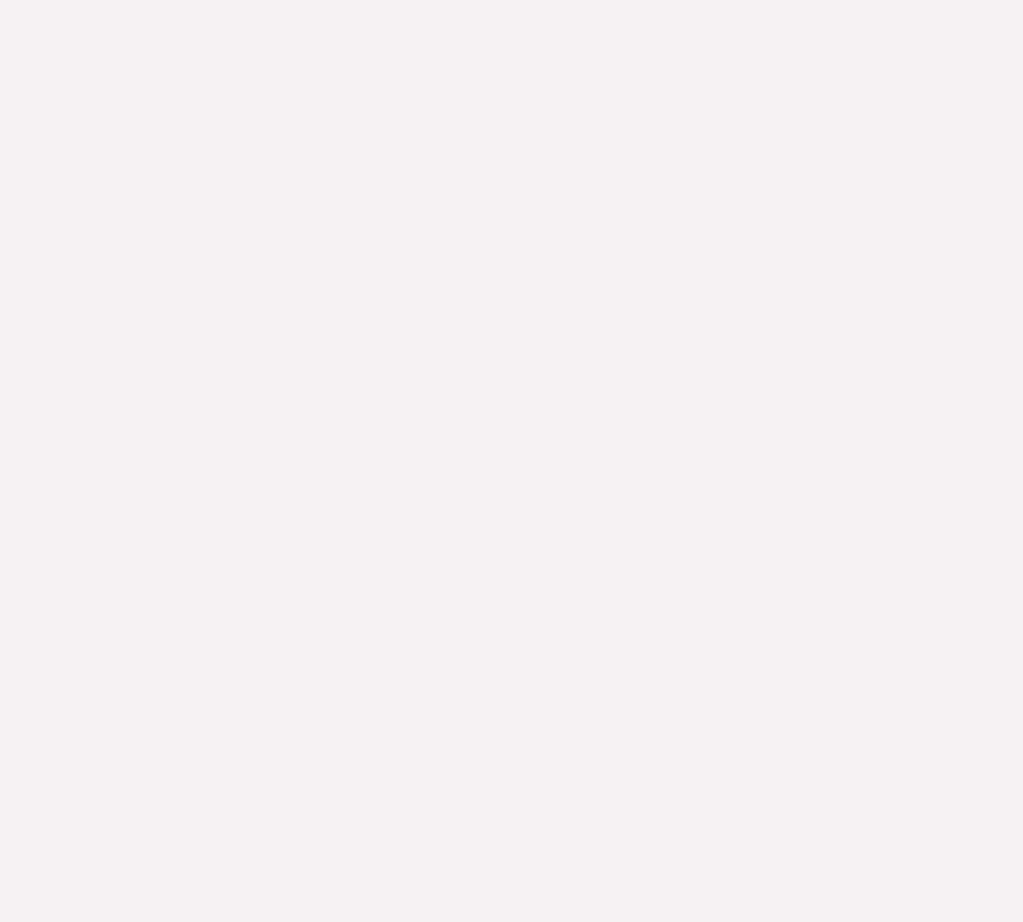
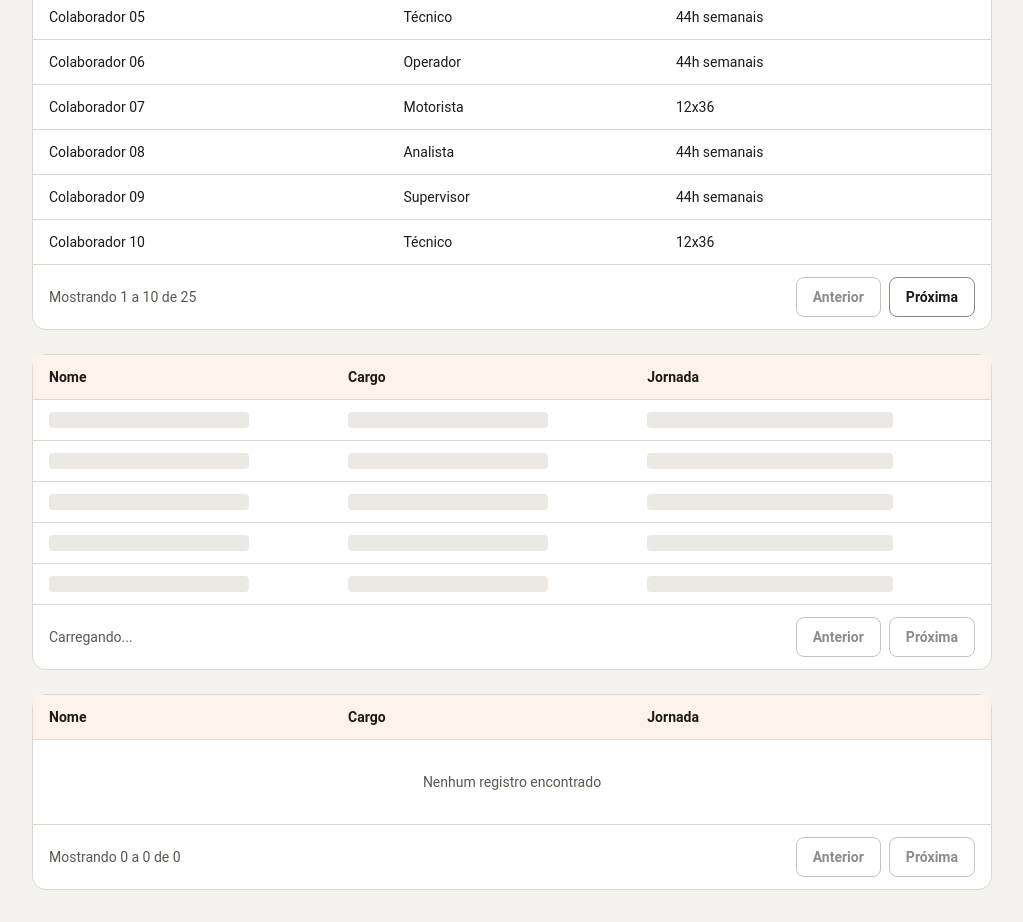
Before and after one commit to EnricoPesso/scua-redesign, a React app in the folder design-system/: page / in a window 1280 px wide. Shown: the part 700-1622 px from the top of the page, without its empty margins (128-1151 px from the left). Before the commit the page ends 800 px from the top, so only its background shows below. Built offline with nearby package versions, Linux system fonts and the light colour scheme; the HTML template or start-up script is replaced by a standard one.

Commit message:
feat(design-system): tabela com paginação, carregando e vazio

```diff
--- a/design-system/src/App.tsx
+++ b/design-system/src/App.tsx
@@ -1,6 +1,22 @@
 import { PlusIcon } from "lucide-react"
 import { Button } from "@/components/ui/button"
+import { DataTable } from "@/components/ui/data-table"
 import { Field } from "@/components/ui/field"
+
+type Pessoa = { nome: string; cargo: string; jornada: string }
+
+const cargos = ["Operador", "Motorista", "Analista", "Supervisor", "Técnico"]
+const pessoas: Pessoa[] = Array.from({ length: 25 }, (_, i) => ({
+  nome: `Colaborador ${String(i + 1).padStart(2, "0")}`,
+  cargo: cargos[i % cargos.length],
+  jornada: i % 3 === 0 ? "12x36" : "44h semanais",
+}))
+
+const colunas = [
+  { key: "nome", header: "Nome" },
+  { key: "cargo", header: "Cargo" },
+  { key: "jornada", header: "Jornada" },
+]
 
 export default function App() {
   return (
@@ -27,6 +43,13 @@ export default function App() {
           <Field label="Matrícula" inputProps={{ disabled: true, defaultValue: "000123" }} />
         </div>
       </section>
+
+      <section aria-labelledby="tabelas" className="flex flex-col gap-6">
+        <h2 id="tabelas" className="text-lg font-bold">Tabelas</h2>
+        <DataTable columns={colunas} rows={pessoas} caption="Colaboradores (25 linhas)" />
+        <DataTable columns={colunas} rows={pessoas} caption="Colaboradores carregando" loading />
+        <DataTable columns={colunas} rows={[] as Pessoa[]} caption="Colaboradores sem registros" />
+      </section>
     </main>
   )
 }
--- /dev/null
+++ b/design-system/src/components/ui/data-table.tsx
@@ -0,0 +1,105 @@
+import { useState, type ReactNode } from "react"
+import { Button } from "@/components/ui/button"
+import { paginate } from "@/lib/paginate"
+
+type Column<T> = {
+  key: string
+  header: string
+  render?: (row: T) => ReactNode
+}
+
+type DataTableProps<T> = {
+  columns: Column<T>[]
+  rows: T[]
+  caption: string
+  pageSize?: number
+  loading?: boolean
+  empty?: ReactNode
+}
+
+const SKELETON_ROWS = 5
+
+function DataTable<T extends Record<string, unknown>>({
+  columns,
+  rows,
+  caption,
+  pageSize = 10,
+  loading = false,
+  empty = "Nenhum registro encontrado",
+}: DataTableProps<T>) {
+  const [requestedPage, setRequestedPage] = useState(1)
+  const info = paginate({ total: rows.length, page: requestedPage, pageSize })
+  const visible = rows.slice(info.from === 0 ? 0 : info.from - 1, info.to)
+
+  return (
+    <div className="rounded-lg border border-border bg-card" aria-busy={loading || undefined}>
+      <div className="overflow-x-auto">
+        <table className="w-full border-collapse text-left text-sm">
+          <caption className="sr-only">{caption}</caption>
+          <thead className="bg-[var(--color-surface-muted)]">
+            <tr>
+              {columns.map((col) => (
+                <th key={col.key} scope="col" className="px-4 py-3 font-semibold whitespace-nowrap text-foreground">
+                  {col.header}
+                </th>
+              ))}
+            </tr>
+          </thead>
+          <tbody>
+            {loading
+              ? Array.from({ length: SKELETON_ROWS }, (_, i) => (
+                  <tr key={i} className="border-t border-border">
+                    {columns.map((col) => (
+                      <td key={col.key} className="px-4 py-3">
+                        <span aria-hidden className="block h-4 w-3/4 animate-pulse rounded-sm bg-muted motion-reduce:animate-none" />
+                      </td>
+                    ))}
+                  </tr>
+                ))
+              : visible.length === 0
+                ? (
+                    <tr className="border-t border-border">
+                      <td colSpan={columns.length} className="px-4 py-8 text-center text-muted-foreground">
+                        {empty}
+                      </td>
+                    </tr>
+                  )
+                : visible.map((row, i) => (
+                    <tr key={info.from + i} className="border-t border-border hover:bg-[var(--scua-gray-50)]">
+                      {columns.map((col) => (
+                        <td key={col.key} className="px-4 py-3 text-foreground">
+                          {col.render ? col.render(row) : (row[col.key] as ReactNode)}
+                        </td>
+                      ))}
+                    </tr>
+                  ))}
+          </tbody>
+        </table>
+      </div>
+      <div className="flex flex-wrap items-center justify-between gap-3 border-t border-border px-4 py-3">
+        <p className="text-sm text-muted-foreground" role="status">
+          {loading ? "Carregando..." : `Mostrando ${info.from} a ${info.to} de ${rows.length}`}
+        </p>
+        <div className="flex gap-2">
+          <Button
+            variant="secondary"
+            disabled={loading || !info.hasPrev}
+            onClick={() => setRequestedPage(info.page - 1)}
+          >
+            Anterior
+          </Button>
+          <Button
+            variant="secondary"
+            disabled={loading || !info.hasNext}
+            onClick={() => setRequestedPage(info.page + 1)}
+          >
+            Próxima
+          </Button>
+        </div>
+      </div>
+    </div>
+  )
+}
+
+export { DataTable }
+export type { Column, DataTableProps }
--- /dev/null
+++ b/design-system/src/lib/paginate.ts
@@ -0,0 +1,17 @@
+export type PageInput = { total: number; page: number; pageSize: number }
+export type PageInfo = {
+  page: number
+  pageCount: number
+  from: number
+  to: number
+  hasPrev: boolean
+  hasNext: boolean
+}
+
+export function paginate({ total, page, pageSize }: PageInput): PageInfo {
+  const pageCount = Math.max(1, Math.ceil(total / pageSize))
+  const current = Math.min(Math.max(1, page), pageCount)
+  const from = total === 0 ? 0 : (current - 1) * pageSize + 1
+  const to = Math.min(current * pageSize, total)
+  return { page: current, pageCount, from, to, hasPrev: current > 1, hasNext: current < pageCount }
+}
--- a/design-system/tsconfig.app.json
+++ b/design-system/tsconfig.app.json
@@ -25,5 +25,6 @@
     /* Alias @/ (shadcn) */
     "paths": { "@/*": ["./src/*"] }
   },
-  "include": ["src"]
+  "include": ["src"],
+  "exclude": ["src/**/*.test.ts"]
 }
```
Also changed, not shown: 1 other file (tests, documents, lock files or other folders).
